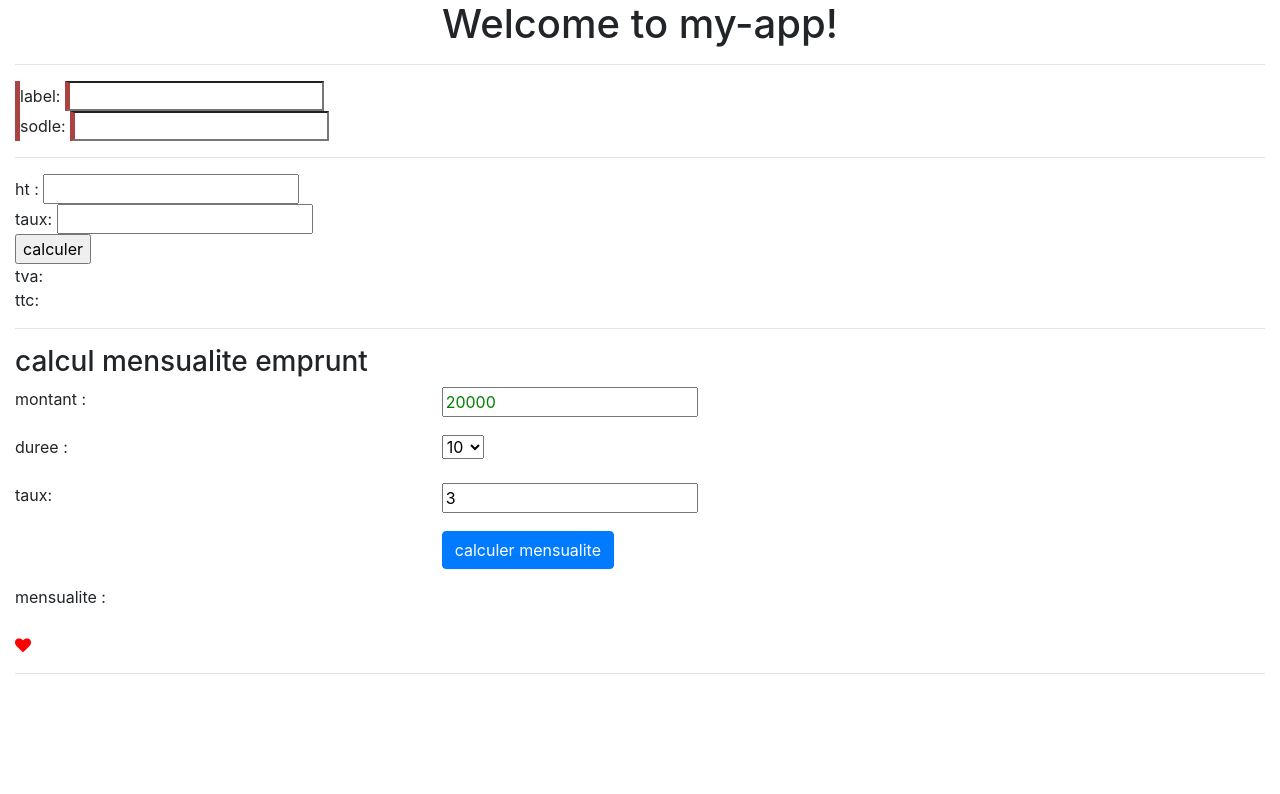
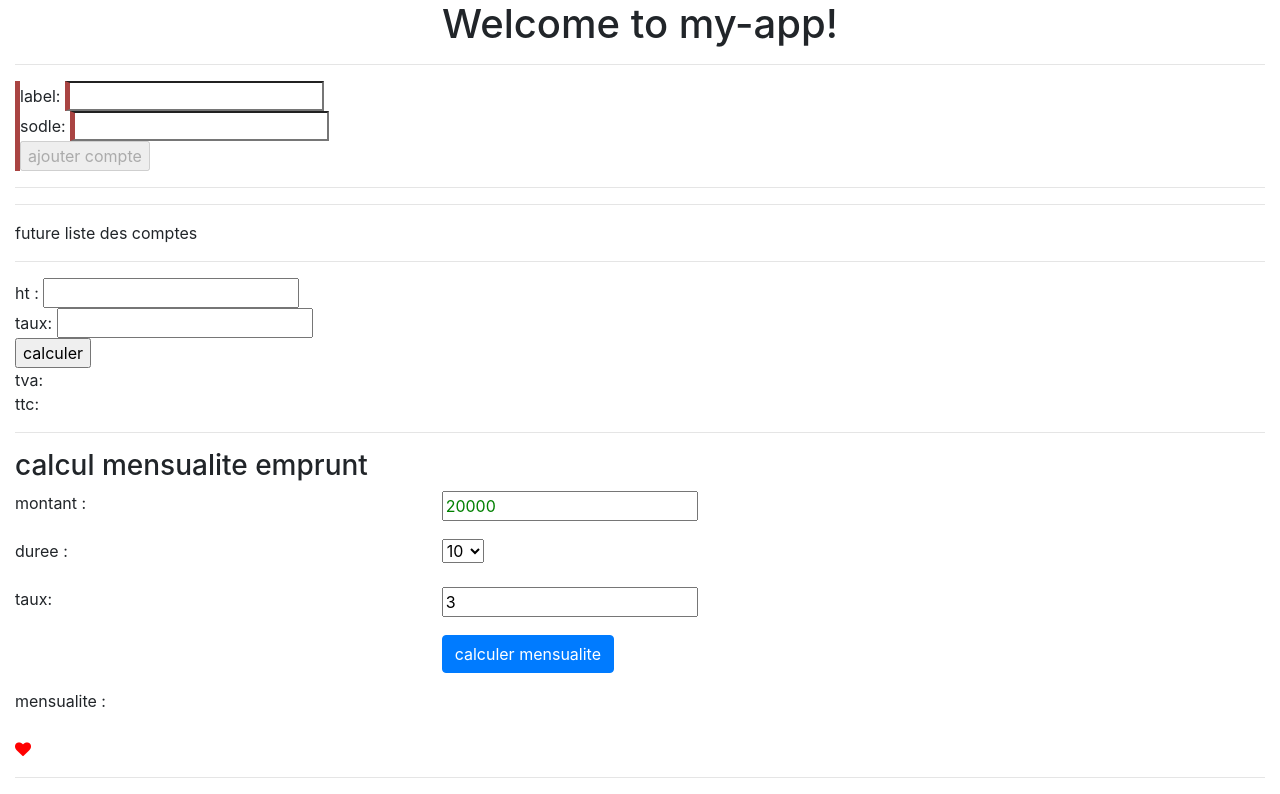
Before and after one commit to didier-tp/m2idef_angular-app, an Angular app: page / in a window 1280 px wide. Shown: the top 794 px of the page. Built offline with nearby package versions, Linux system fonts and the light colour scheme.

Commit message:
fin formulaire ajouterCompte

```diff
--- a/src/app/compte/compte.component.html
+++ b/src/app/compte/compte.component.html
@@ -1,9 +1,16 @@
-<form >
+<form #formCompte="ngForm">
 
    label: <input [(ngModel)]="compte.label"
            name="label" required
            pattern="[A-Za-z].+"/> <br/>
   sodle: <input [(ngModel)]="compte.solde" name="solde"
           required type="number" /> <br />
+  <input type="button" (click)="ajouterCompte()"
+        value="ajouter compte"
+        [disabled]="!formCompte.form.valid" />  <br/>
 
 </form>
+<hr/>
+{{message}}
+<hr/>
+future liste des comptes
--- a/src/app/compte/compte.component.ts
+++ b/src/app/compte/compte.component.ts
@@ -10,6 +10,12 @@ export class CompteComponent implements OnInit {
 
   compte: Compte = new Compte();
 
+  message: string = "";
+
+  ajouterCompte(): void {
+    this.message = "compte=" + JSON.stringify(this.compte);
+  }
+
   constructor() { }
 
   ngOnInit() {
```
